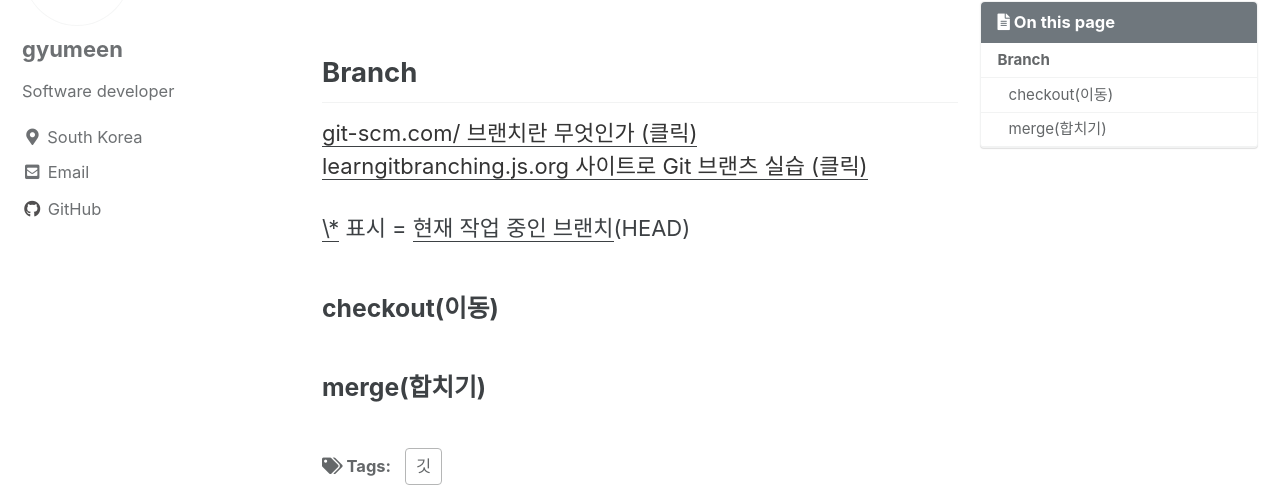
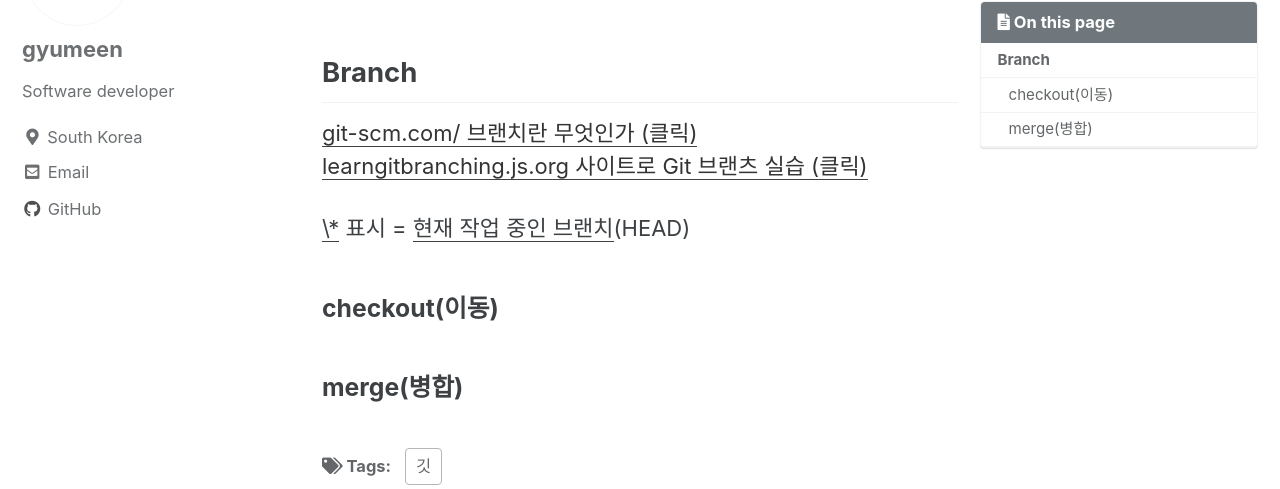
Before and after one commit to gyumeen/gyumeen.github.io, a Jekyll site: the page built from _posts/2021/Git/2021-01-14-[Git] Branch.md, in a window 1280 px wide and 900 px high. Shown: the part 200-689 px from the top of the window. Built offline with Jekyll 4.4.1, drawn with Linux system fonts in a browser that asks for light colours; cached includes are drawn as plain includes; comment, search, counter and statistics services are not loaded.

Commit message:
Update 2021-01-14-[Git] Branch.md

```diff
--- a/_posts/2021/Git/2021-01-14-[Git] Branch.md
+++ b/_posts/2021/Git/2021-01-14-[Git] Branch.md
@@ -20,4 +20,4 @@ last_modified_at: 2021-01-14
 
 ### checkout(이동)
 
-### merge(합치기)
+### merge(병합)
```
